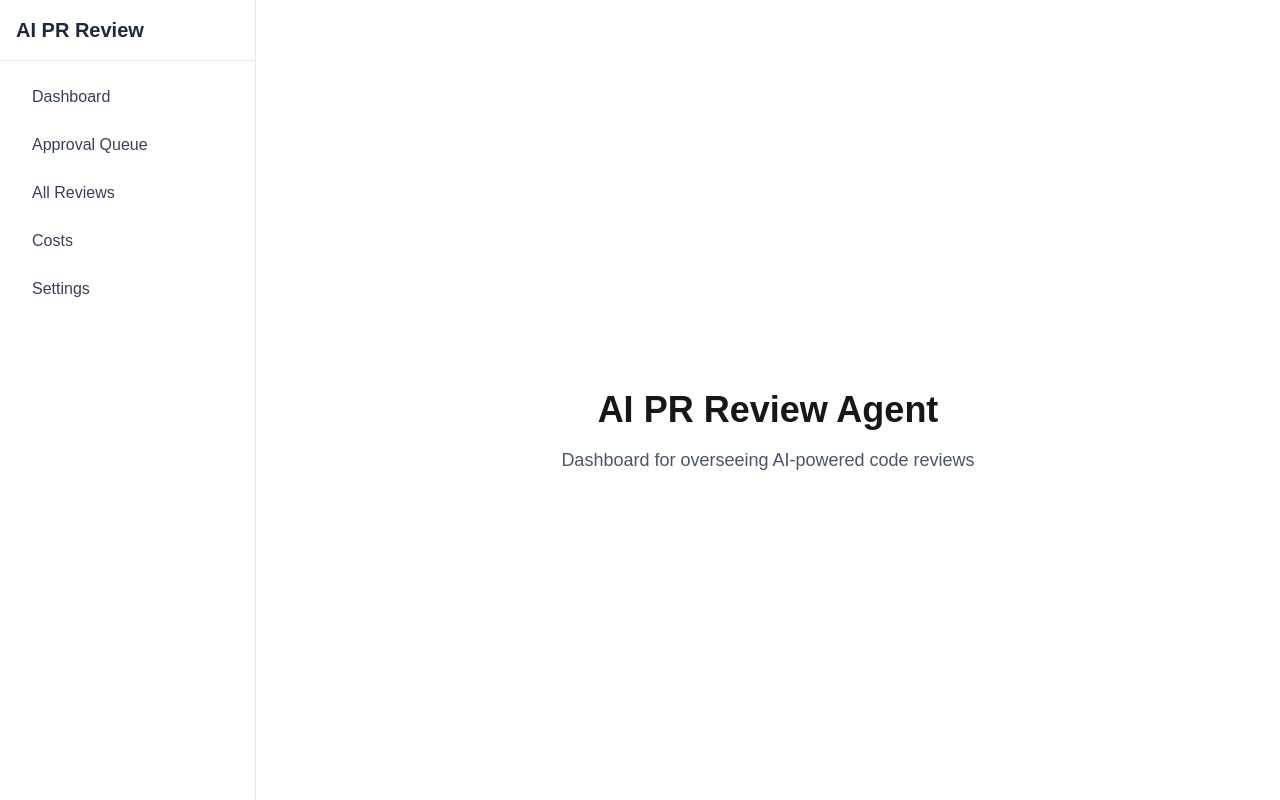
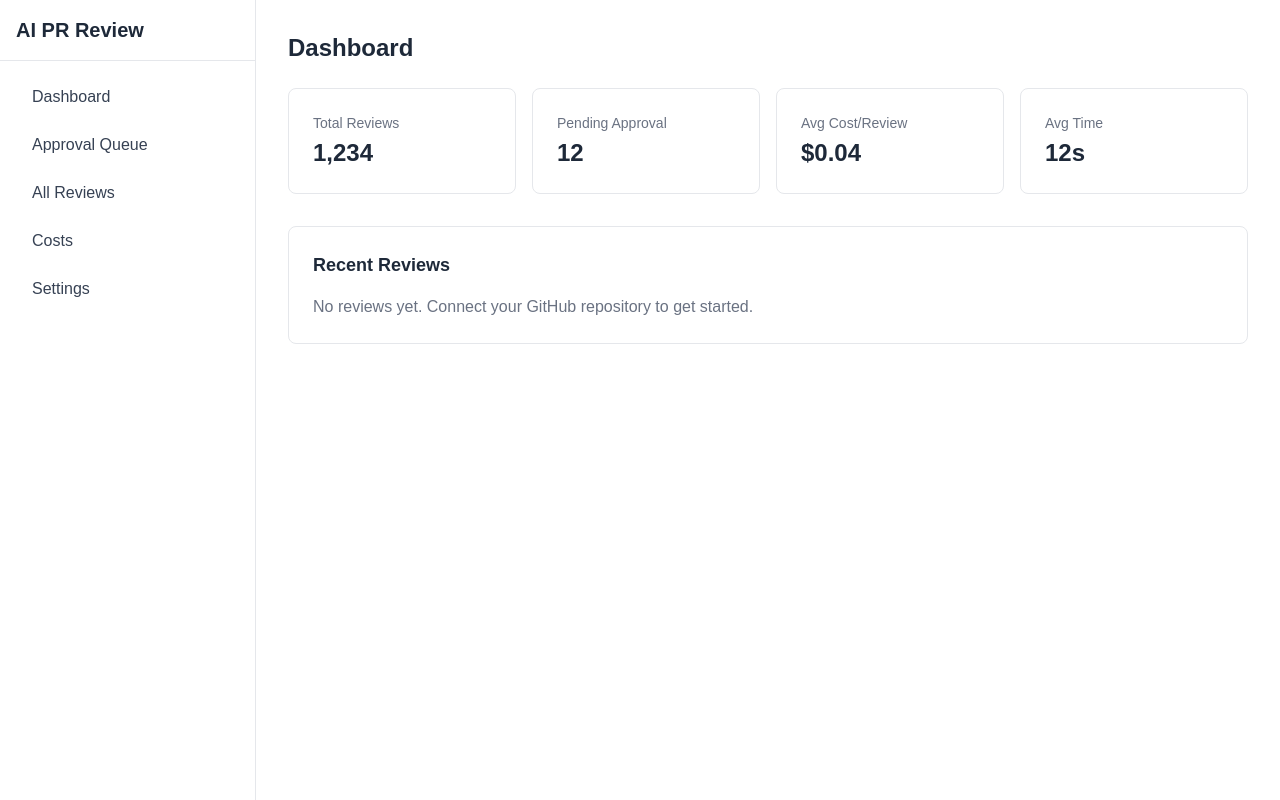
Before and after one commit to jacobjerryarackal/ai-pr-review-agent, a Next.js app in the folder frontend/: page / in a window 1280 px wide. Built offline with nearby package versions, Linux system fonts and the light colour scheme.

Commit message:
added cards to dashboard

```diff
--- a/frontend/src/app/page.tsx
+++ b/frontend/src/app/page.tsx
@@ -1,10 +1,36 @@
-export default function HomePage() {
+export default function DashboardPage() {
   return (
-    <main className="flex min-h-screen flex-col items-center justify-center p-24">
-      <h1 className="text-4xl font-bold">AI PR Review Agent</h1>
-      <p className="mt-4 text-lg text-gray-600">
-        Dashboard for overseeing AI-powered code reviews
-      </p>
-    </main>
+    <div>
+      <h2 className="text-2xl font-bold text-gray-800 mb-6">
+        Dashboard
+      </h2>
+
+      {/* Stats Cards */}
+      <div className="grid grid-cols-4 gap-4 mb-8">
+        <StatCard title="Total Reviews" value="1,234" />
+        <StatCard title="Pending Approval" value="12" />
+        <StatCard title="Avg Cost/Review" value="$0.04" />
+        <StatCard title="Avg Time" value="12s" />
+      </div>
+
+      {/* Recent Activity */}
+      <div className="bg-white rounded-lg border border-gray-200 p-6">
+        <h3 className="text-lg font-semibold text-gray-800 mb-4">
+          Recent Reviews
+        </h3>
+        <p className="text-gray-500">
+          No reviews yet. Connect your GitHub repository to get started.
+        </p>
+      </div>
+    </div>
   );
 }
+
+function StatCard({ title, value }: { title: string; value: string }) {
+  return (
+    <div className="bg-white rounded-lg border border-gray-200 p-6">
+      <p className="text-sm text-gray-500 mb-1">{title}</p>
+      <p className="text-2xl font-bold text-gray-800">{value}</p>
+    </div>
+  );
+}
```
